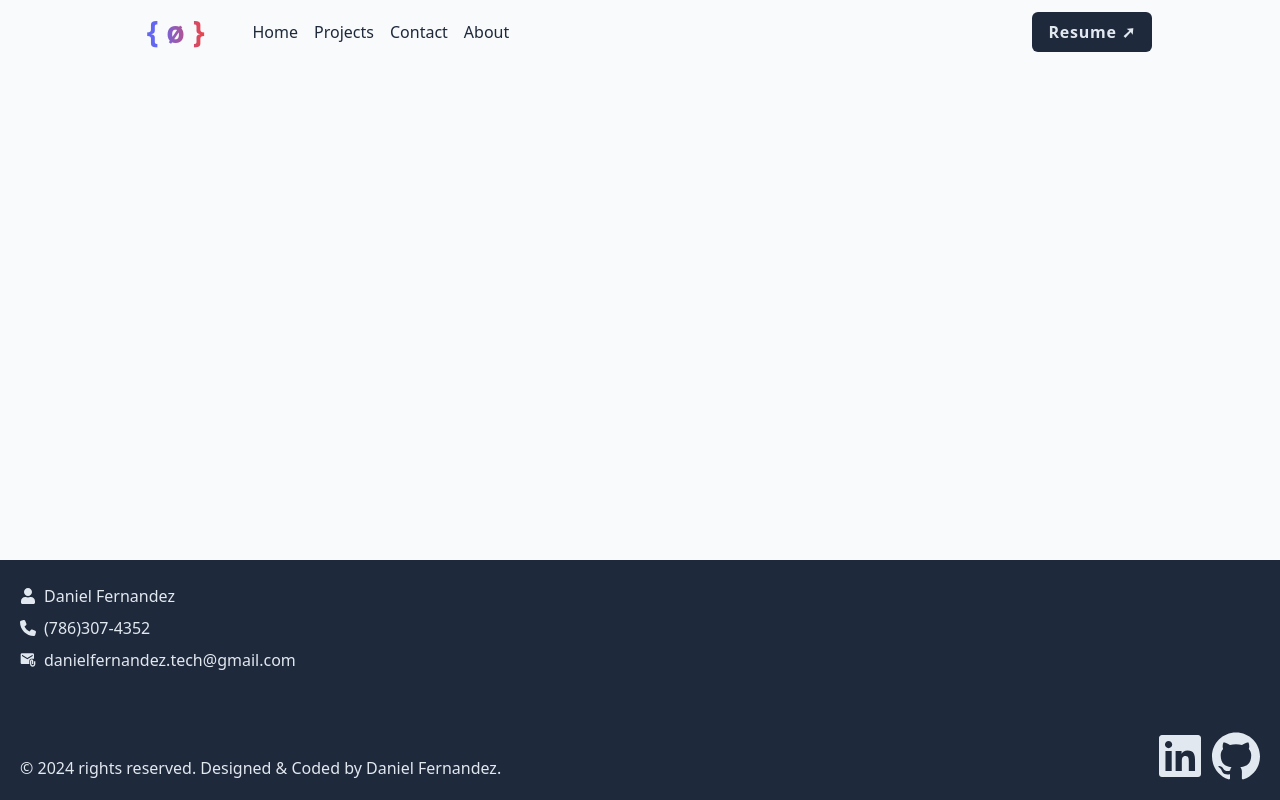
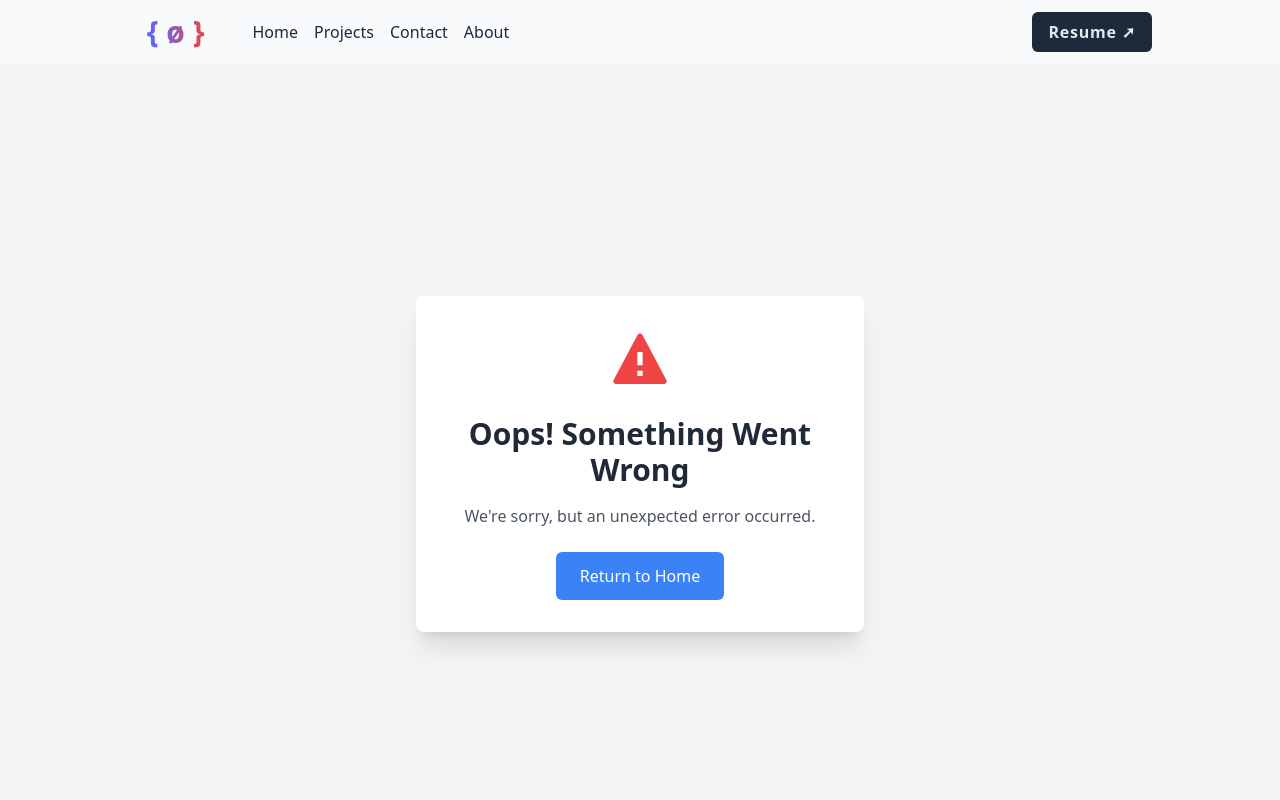
Before and after one commit to danielFernandezDj/dani-portfolio-app, a React (Vite) app: page /error in a window 1280 px wide. Shown: the top 800 px of the page. Built offline with nearby package versions, Linux system fonts and the light colour scheme.

Commit message:
Implement a error page

```diff
--- a/src/App.jsx
+++ b/src/App.jsx
@@ -1,5 +1,14 @@
 import React, { useState, useEffect } from 'react';
-import { BrowserRouter as Router, Route, Routes, Link, useLocation } from 'react-router-dom';
+import {
+  BrowserRouter as Router,
+  Route,
+  Routes,
+  Link,
+  useLocation,
+  // 💡 Import useRouteError for detailed error information
+  useRouteError
+} from 'react-router-dom';
+import ErrorPage from './ErrorPage';
 
 // Component
 import DropDowMenu from './components/DropDowMenu';
@@ -7,7 +16,6 @@ import Home from './pages/Home';
 import About from './pages/About';
 import Footer from './Footer';
 import TLCLicensing from './pages/TLCLicensing';
-
 
 function ScrollToTop() {
   const { pathname } = useLocation();
@@ -18,6 +26,7 @@ function ScrollToTop() {
 
   return null
 }
+
 
 function NavBar() {
   const [scrolled, setScrolled] = useState(false);
@@ -94,20 +103,65 @@ function NavBar() {
   );
 }
 
-// Main App
+// 🚨 NEW: Error Boundary Component
+// This component catches errors in child components and routes
+function ErrorBoundary() {
+  // useRouteError provides detailed error information from React Router
+  const error = useRouteError();
+
+  // Log the error for debugging (remove in production)
+  console.error("Caught Error:", error);
+
+  return (
+    <div className="error-container">
+      {/* Render custom error page with dynamic error messages */}
+      <ErrorPage
+        // Dynamically set error title based on error type
+        title={
+          error.status === 404
+            ? "Page Not Found"
+            : "Unexpected Error Occurred"
+        }
+        // Provide more context about the error
+        message={
+          error.status === 404
+            ? "The page you're looking for doesn't exist."
+            : error.message || "An unexpected error prevented the page from loading."
+        }
+      />
+    </div>
+  );
+}
+
+// Main App Component
 function App() {
   return (
     <main className="flex flex-col min-h-screen bg-slate-50">
-      <Router >
+      <Router>
         <ScrollToTop />
         <NavBar />
-        <div className="flex-grow">
-          <Routes>
-            <Route path="/" element={<Home />} />
-            <Route path="/about" element={<About />} />
-            <Route path="/tlc-licensing" element={<TLCLicensing />} />
-          </Routes>
-        </div>
+
+        {/* 🔍 Key Change: Add error handling to Routes */}
+        <Routes>
+          {/* Standard Routes */}
+          <Route path="/" element={<Home />} />
+          <Route path="/about" element={<About />} />
+          <Route path="/tlc-licensing" element={<TLCLicensing />} />
+
+          {/* 💥 Error Handling Route */}
+          {/* This route will catch and display errors */}
+          <Route
+            path="/error"
+            element={<ErrorPage />}
+          />
+
+          {/* 🛡️ Catch-All Error Boundary */}
+          <Route
+            path="*"
+            element={<ErrorBoundary />}
+          />
+        </Routes>
+
         <Footer />
       </Router>
     </main>
--- /dev/null
+++ b/src/ErrorPage.jsx
@@ -0,0 +1,40 @@
+import React from 'react';
+import { BiSolidError } from "react-icons/bi";
+
+const ErrorPage = ({
+  title = "Oops! Something Went Wrong",
+  message = "We're sorry, but an unexpected error occurred.",
+  buttonText = "Return to Home",
+  onReturnHome = () => {
+    // Default behavior to redirect to home
+    window.location.href = '/';
+  }
+}) => {
+  return (
+    <div className="flex flex-col items-center justify-center min-h-screen bg-gray-100 p-4">
+      <div className="text-center bg-white p-8 rounded-lg shadow-xl max-w-md w-full">
+        <BiSolidError
+          className="mx-auto mb-6 text-red-500"
+          size={64}
+        />
+
+        <h1 className="text-3xl font-bold text-gray-800 mb-4">
+          {title}
+        </h1>
+
+        <p className="text-gray-600 mb-6">
+          {message}
+        </p>
+
+        <button
+          onClick={onReturnHome}
+          className="bg-blue-500 text-white px-6 py-3 rounded-md hover:bg-blue-600 transition duration-300"
+        >
+          {buttonText}
+        </button>
+      </div>
+    </div>
+  );
+};
+
+export default ErrorPage;
--- a/src/components/DropDowMenu.jsx
+++ b/src/components/DropDowMenu.jsx
@@ -1,6 +1,6 @@
 import React, { Fragment } from 'react';
 import { Link } from 'react-router-dom';
-import { Menu, Transition, Disclosure } from '@headlessui/react';
+import { Menu, Transition, Disclosure, MenuItem } from '@headlessui/react';
 import CardsData from "./CardsData";
 
 // Icons
@@ -88,8 +88,7 @@ export default function DropDowMenu() {
                       <span className="flex justify-center gap-2">
                         3
                         <IoIosArrowDown
-                          className={`${
-                            open ? 'rotate-180 transform' : ''
+                          className={`${open ? 'rotate-180 transform' : ''
                             } h-5 w-5 text-slate-800`}
                         />
                       </span>
@@ -112,21 +111,31 @@ export default function DropDowMenu() {
                             </Menu.Item>
                             <div className="grid grid-cols-3">
                               <div className="col-span-2">
-                                <strong className="text-xl text-slate-800">
-                                  <Link to={card.link} target="_blank">
+                                <Menu.Item>
+                                  {({ close }) => (
+                                    <Link
+                                      to={card.link}
+                                      onClick={close}
+                                      className="text-xl font-bold text-slate-800"
+                                    >
                                       {card.title}
                                     </Link>
-                                </strong>
+                                  )}
+                                </Menu.Item>
                                 <p className="text-sm text-slate-800 font-light">{card.description}</p>
                               </div>
                               <div className="flex p-2 justify-center items-start">
+                                <MenuItem>
+                                  {({ close }) => (
                                     <Link
                                       to={card.link}
-                                  target="_blank"
+                                      onClick={close}
                                       className="w-[80%] p-1 text-slate-800 tracking-wider"
                                     >
                                       Learn More➚
                                     </Link>
+                                  )}
+                                </MenuItem>
                               </div>
                             </div>
                           </div>
@@ -140,6 +149,6 @@ export default function DropDowMenu() {
           </Menu.Items>
         </Transition>
       </Menu>
-    </div>
+    </div >
   );
 }
--- a/src/components/ProjectList.jsx
+++ b/src/components/ProjectList.jsx
@@ -22,10 +22,9 @@ export default function ProjectList() {
         <section className="flex flex-col px-3 gap-4 w-full">
           {/* Body */}
           {cardsData.map((card, index) => (
-            <div>
+            <div key={index}>
               <Link
                 to={card.link}
-                key={index}
                 className={`card-container ${card.bgColor}`}
               >
                 <img src={card.img} alt="Project Image" className="card-images" />
```
Also changed, not shown: src/Error.jsx (deleted). Lines whose indentation alone changed are shown as unchanged.
